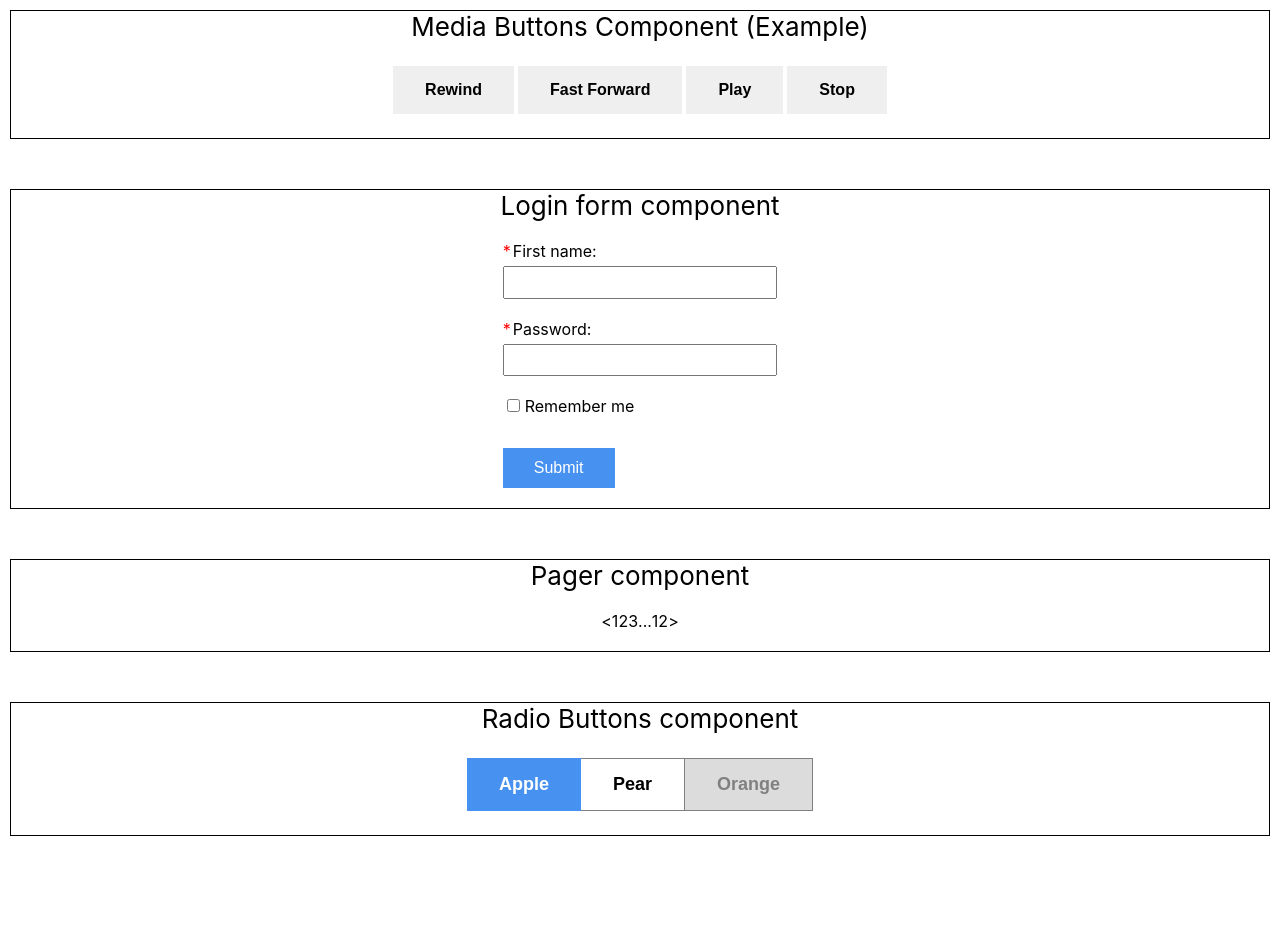
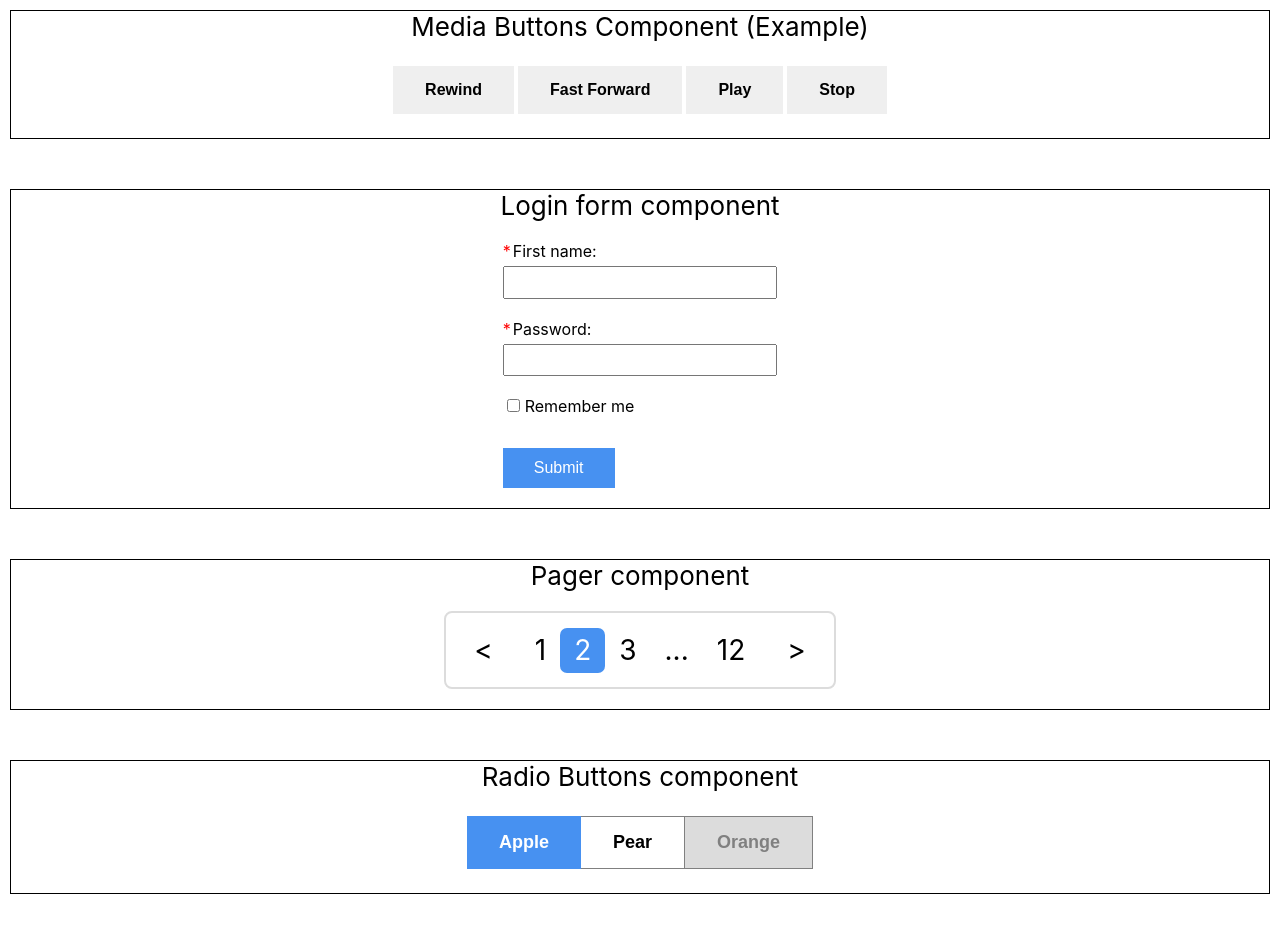
Before and after one commit to prof-tejera/homework-3-pgmartin11, a React (Create React App) app: page / in a window 1280 px wide. Shown: the top 932 px of the page. Before the commit the page ends 886 px from the top, so only its background shows below. Built offline with nearby package versions, Linux system fonts and the light colour scheme.

Commit message:
added styles for Pager component

```diff
--- a/src/Pager/Pager.css
+++ b/src/Pager/Pager.css
@@ -0,0 +1,31 @@
+.page-wrapper {
+    border: 2px solid #dcdcdc;
+    padding: 0.9em;
+    border-radius: .5em;
+}
+
+.page-wrapper span {
+    color: #000;
+    cursor: pointer;
+    display: inline-block;
+    font-size: 28px;
+    font-weight: 400;
+    padding: 0 0.5em;
+    text-decoration: none;
+}
+
+.page-wrapper span.current-item {
+    color: #fff;
+    font-weight: 400;
+    padding: 0.2em 0.5em;
+    background-color: rgb(71, 145, 241);
+    border-radius: .25em;
+}
+
+.page-wrapper  span:first-child {
+    margin-right: 0.5em;
+}
+
+.page-wrapper  span:last-child {
+    margin-left: 0.5em;
+}
--- a/src/Pager/Pager.js
+++ b/src/Pager/Pager.js
@@ -21,11 +21,11 @@ const Pager = () => {
   ];
 
   return (
-    <>
+    <div className="page-wrapper">
       <span>&lt;</span>
       { pagerMap[currVal].map((itemEl, i) => <PagerItem key={i} itemNumber={itemEl} currItem={currVal} />) }
       <span>&gt;</span>
-    </>
+    </div>
   );
 };
 
```
